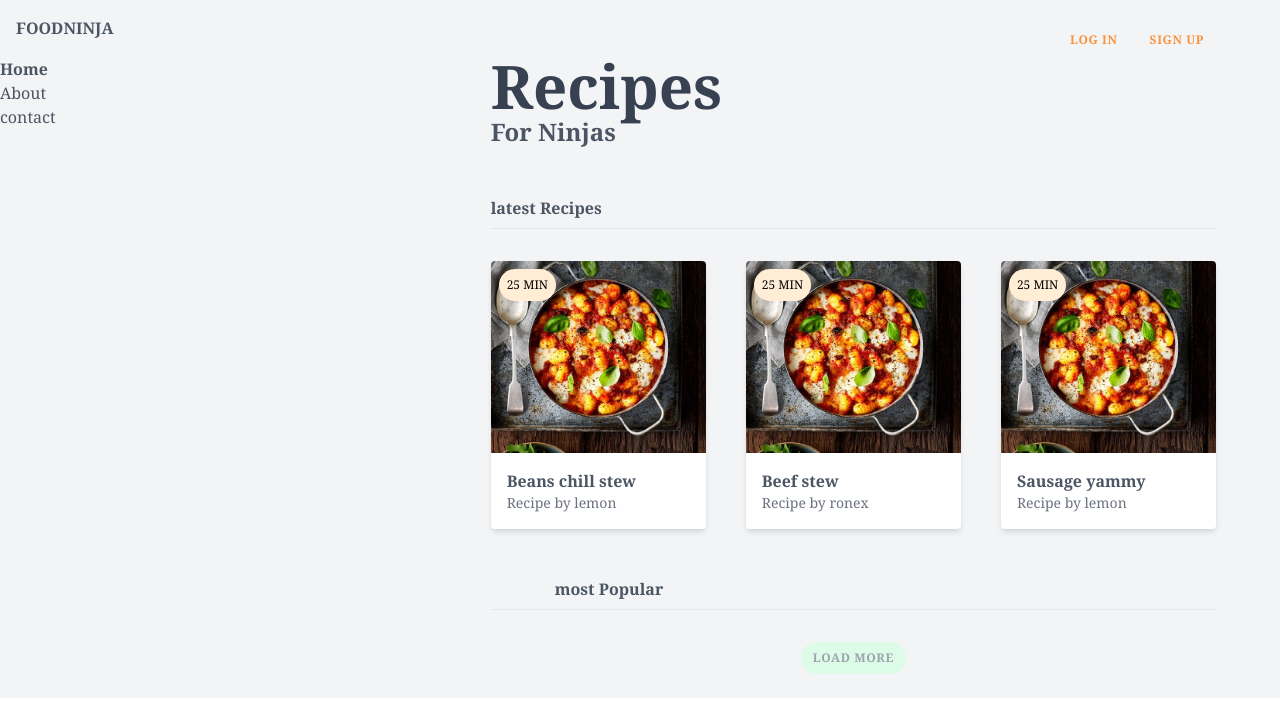
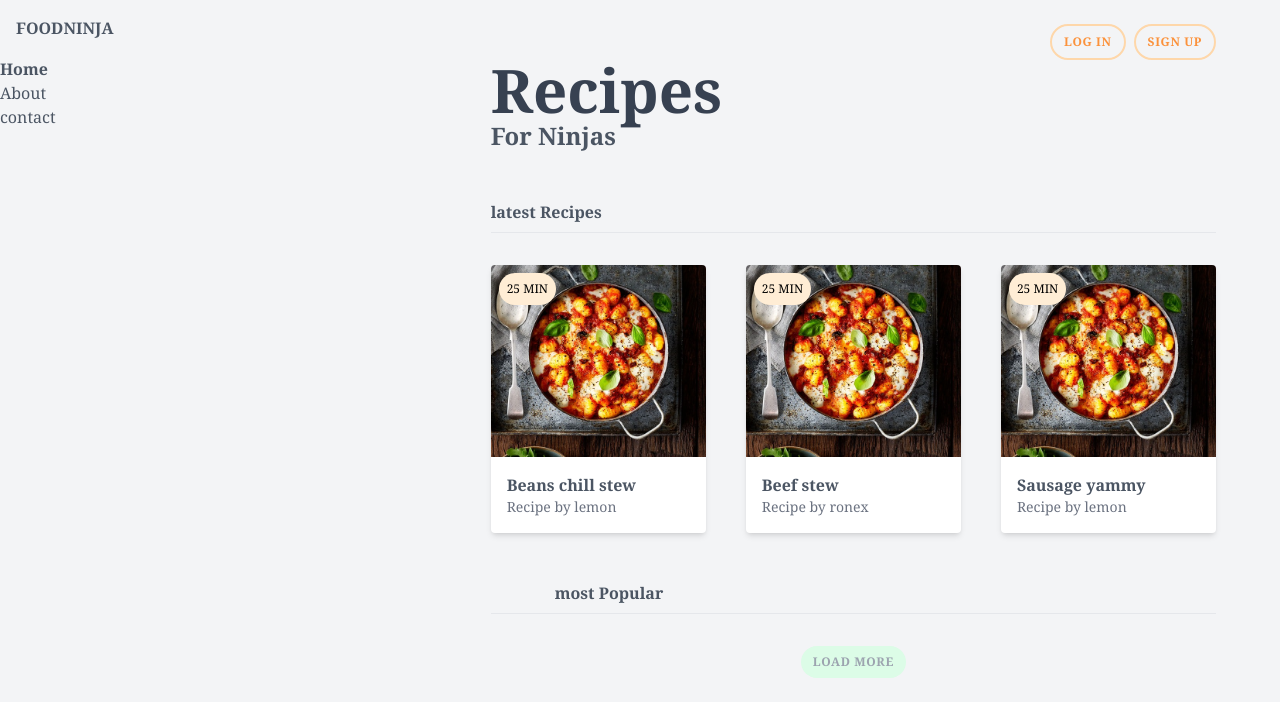
Before and after one commit to Ronexlemon/React-102, a React (Vite) app: page / in a window 1280 px wide. Shown: the top 716 px of the page. Built offline with nearby package versions, Linux system fonts and the light colour scheme.

Commit message:
apply border

```diff
--- a/src/components/LoginSignup.jsx
+++ b/src/components/LoginSignup.jsx
@@ -2,8 +2,8 @@ import React from "react";
 const LoginSignUp = () =>{
     return(
         <div className="flex  justify-end md:justify-end text-orange-400">
-            <a className="btnstyle" href="#">Log in</a>
-            <a className="ml-2 btnstyle" href="#">Sign up</a>
+            <a className="btnstyle md:border-orange-200 md:border-2 " href="#">Log in</a>
+            <a className="ml-2 btnstyle md:border-orange-200 md:border-2" href="#">Sign up</a>
         </div>
 
     )
```
